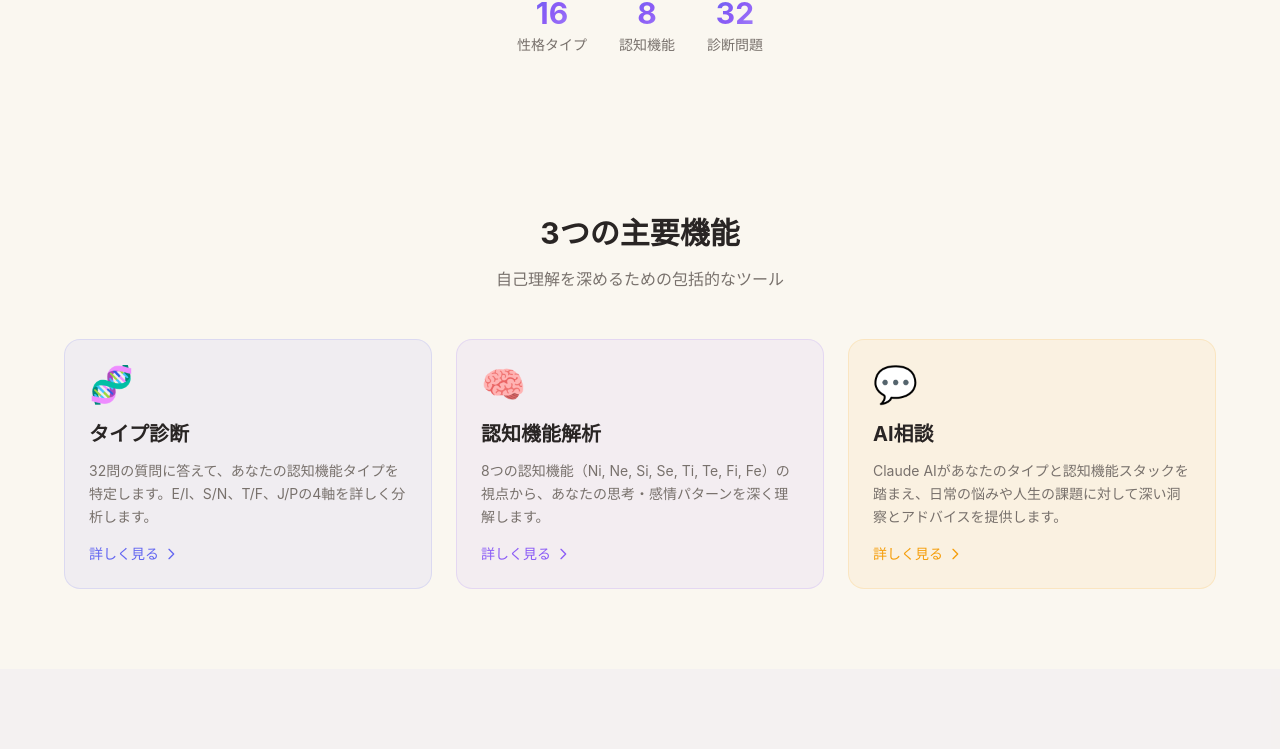
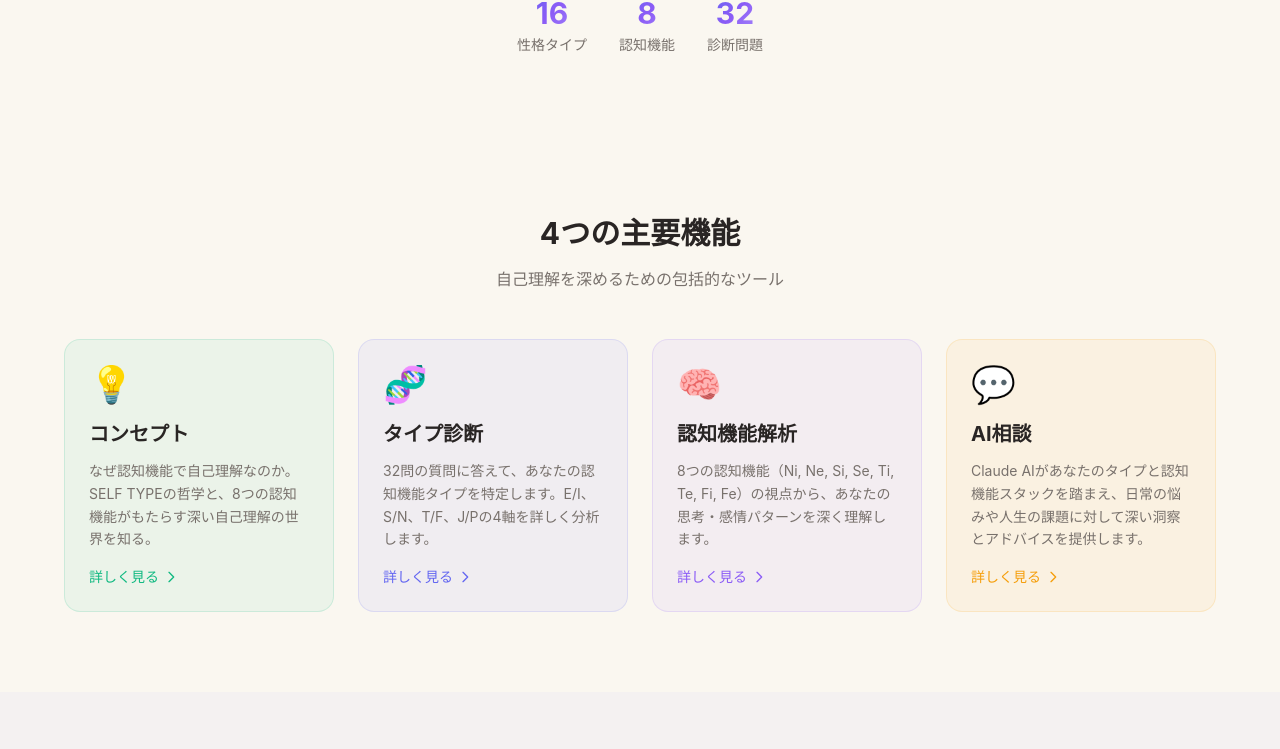
Before and after one commit to yaguyan1996/mbti-app, a Next.js app: page / in a window 1280 px wide. Shown: the part 594-1343 px from the top of the page. Built offline with nearby package versions, Linux system fonts and the light colour scheme; no server answers.

Commit message:
ホームのFeatureCardにコンセプトを追加（4つ構成に変更）

```diff
--- a/app/page.tsx
+++ b/app/page.tsx
@@ -109,12 +109,19 @@ export default function HomePage() {
       <section className="py-20 px-4">
         <div className="max-w-6xl mx-auto">
           <h2 className="text-3xl font-bold text-center text-stone-800 mb-4">
-            3つの主要機能
+            4つの主要機能
           </h2>
           <p className="text-stone-500 text-center mb-12">
             自己理解を深めるための包括的なツール
           </p>
-          <div className="grid md:grid-cols-3 gap-6">
+          <div className="grid md:grid-cols-2 lg:grid-cols-4 gap-6">
+            <FeatureCard
+              icon="💡"
+              title="コンセプト"
+              description="なぜ認知機能で自己理解なのか。SELF TYPEの哲学と、8つの認知機能がもたらす深い自己理解の世界を知る。"
+              href="/concept"
+              color="#10b981"
+            />
             <FeatureCard
               icon="🧬"
               title="タイプ診断"
```
